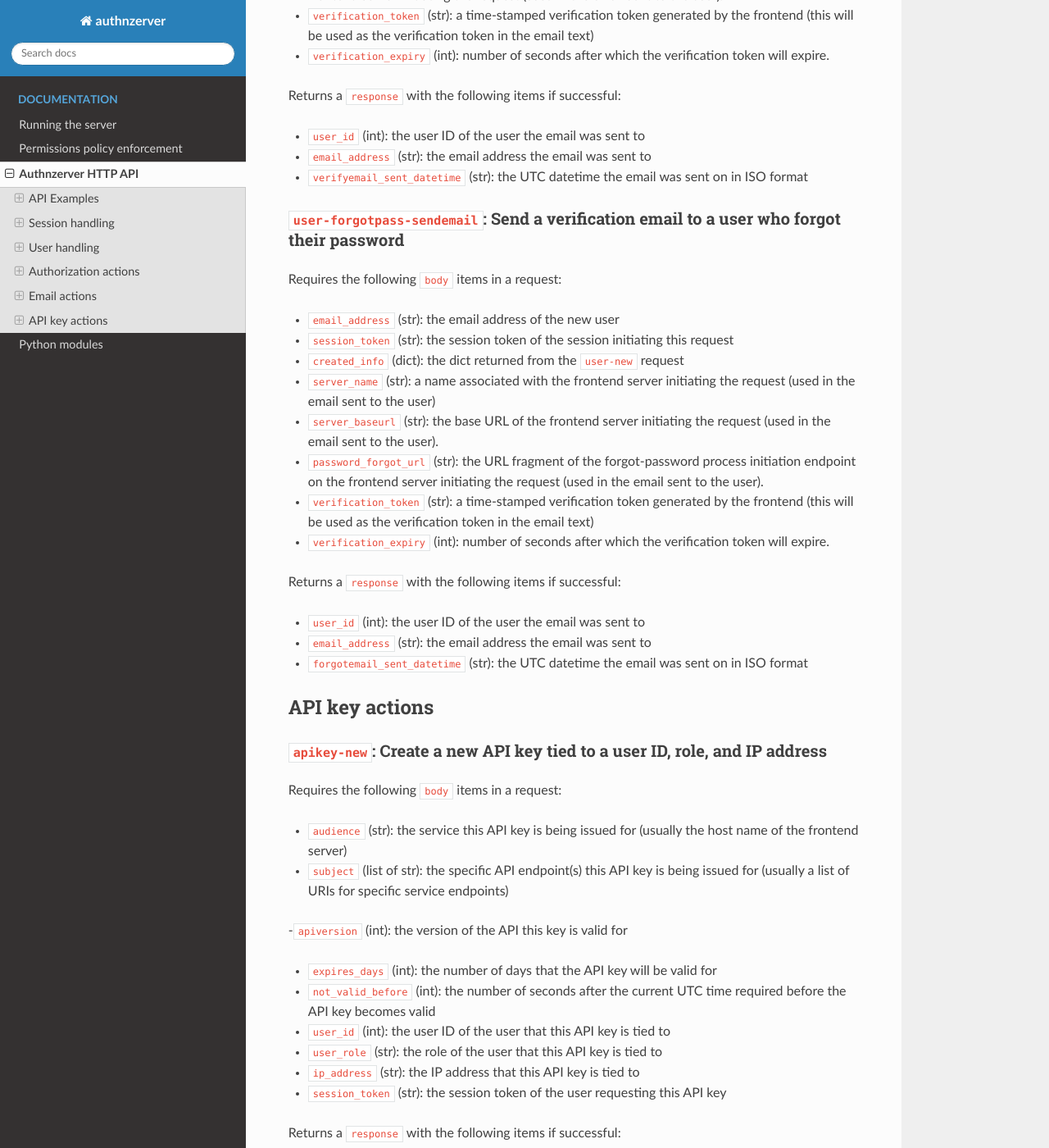
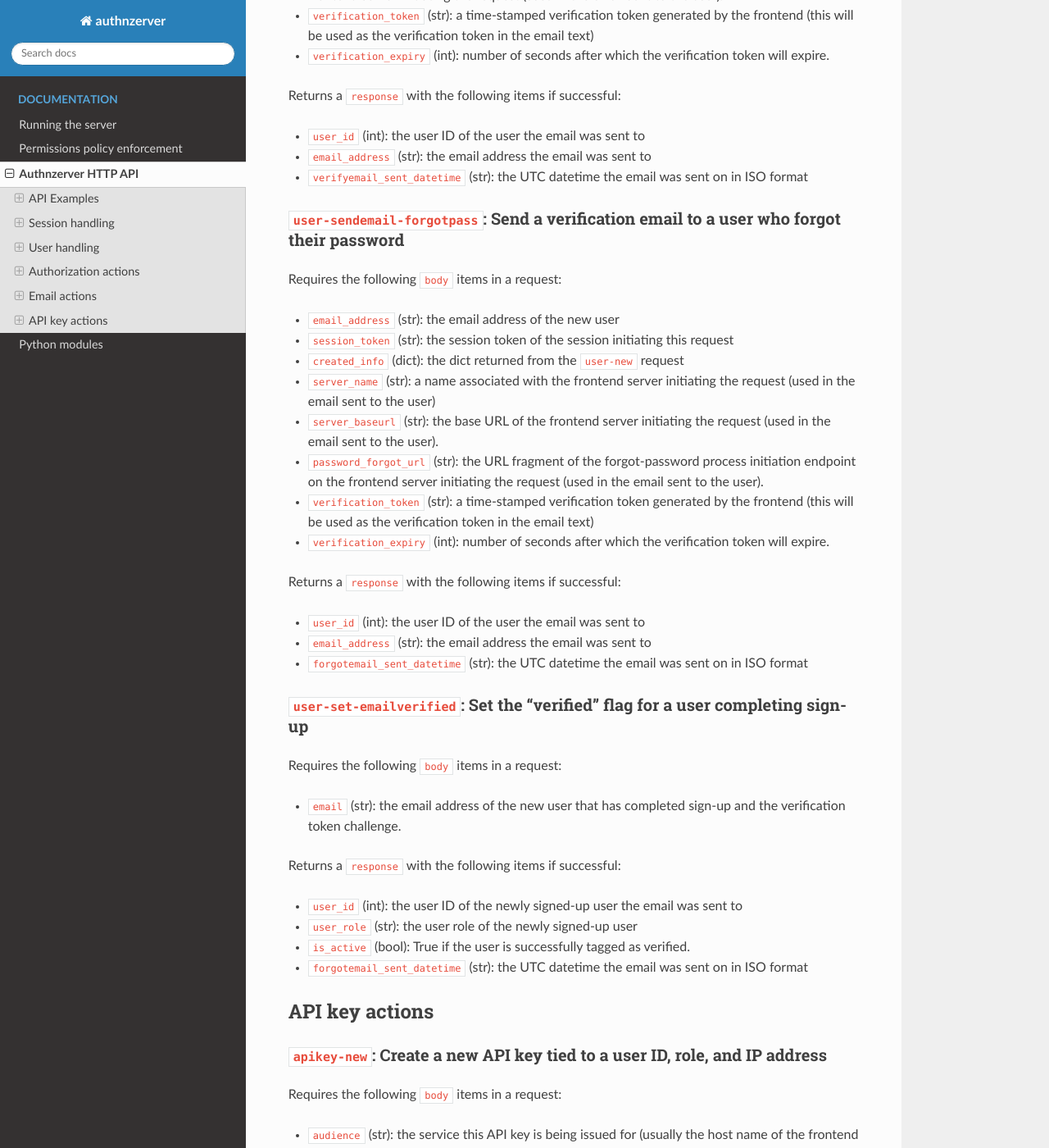
Before and after one commit to waqasbhatti/authnzerver, a Sphinx documentation site: the page built from docs/api.rst, in a window 1280 px wide and 1400 px high, scrolled down 8611 px. Shown: the whole window at 82% size. Built offline with Sphinx 7.4.7 and the Read the Docs theme 2.0.0, drawn with Linux system fonts in a browser that asks for light colours; some of the changed text lies outside the part shown.

```diff
--- a/docs/api.rst
+++ b/docs/api.rst
@@ -447,7 +447,7 @@ Returns a ``response`` with the following items if successful:
 Email actions
 =============
 
-``user-signup-sendemail``: Send a verification email to a new user
+``user-sendemail-signup``: Send a verification email to a new user
 ------------------------------------------------------------------
 
 Requires the following ``body`` items in a request:
@@ -484,7 +484,7 @@ Returns a ``response`` with the following items if successful:
 - ``verifyemail_sent_datetime`` (str): the UTC datetime the email was sent on in
   ISO format
 
-``user-forgotpass-sendemail``: Send a verification email to a user who forgot their password
+``user-sendemail-forgotpass``: Send a verification email to a user who forgot their password
 --------------------------------------------------------------------------------------------
 
 Requires the following ``body`` items in a request:
@@ -517,6 +517,26 @@ Returns a ``response`` with the following items if successful:
 - ``user_id`` (int): the user ID of the user the email was sent to
 
 - ``email_address`` (str): the email address the email was sent to
+
+- ``forgotemail_sent_datetime`` (str): the UTC datetime the email was sent on in
+  ISO format
+
+``user-set-emailverified``: Set the "verified" flag for a user completing sign-up
+---------------------------------------------------------------------------------
+
+Requires the following ``body`` items in a request:
+
+- ``email`` (str): the email address of the new user that has completed sign-up
+  and the verification token challenge.
+
+Returns a ``response`` with the following items if successful:
+
+- ``user_id`` (int): the user ID of the newly signed-up user the email was sent
+  to
+
+- ``user_role`` (str): the user role of the newly signed-up user
+
+- ``is_active`` (bool): True if the user is successfully tagged as verified.
 
 - ``forgotemail_sent_datetime`` (str): the UTC datetime the email was sent on in
   ISO format
@@ -568,4 +588,21 @@ Requires the following ``body`` items in a request:
 
 Returns a ``response`` with the following items:
 
-- None, check the value of ``success`` to see if the the API key is valid
+- None, check the value of ``success`` to see if the API key is valid
+
+
+``apikey-revoke``: Revoke a previously issued API key
+-----------------------------------------------------
+
+Requires the following ``body`` items in a request:
+
+- ``apikey_dict`` (dict): the decrypted and validated API key information dict
+  from the frontend.
+
+- ``user_id`` (int): the user ID of the target user whose API key is being
+  revoked
+
+Returns a ``response`` with the following items:
+
+- None, check the value of ``success`` to see if the API key revocation was
+  successful
```
Also changed, not shown: 4 other files.
